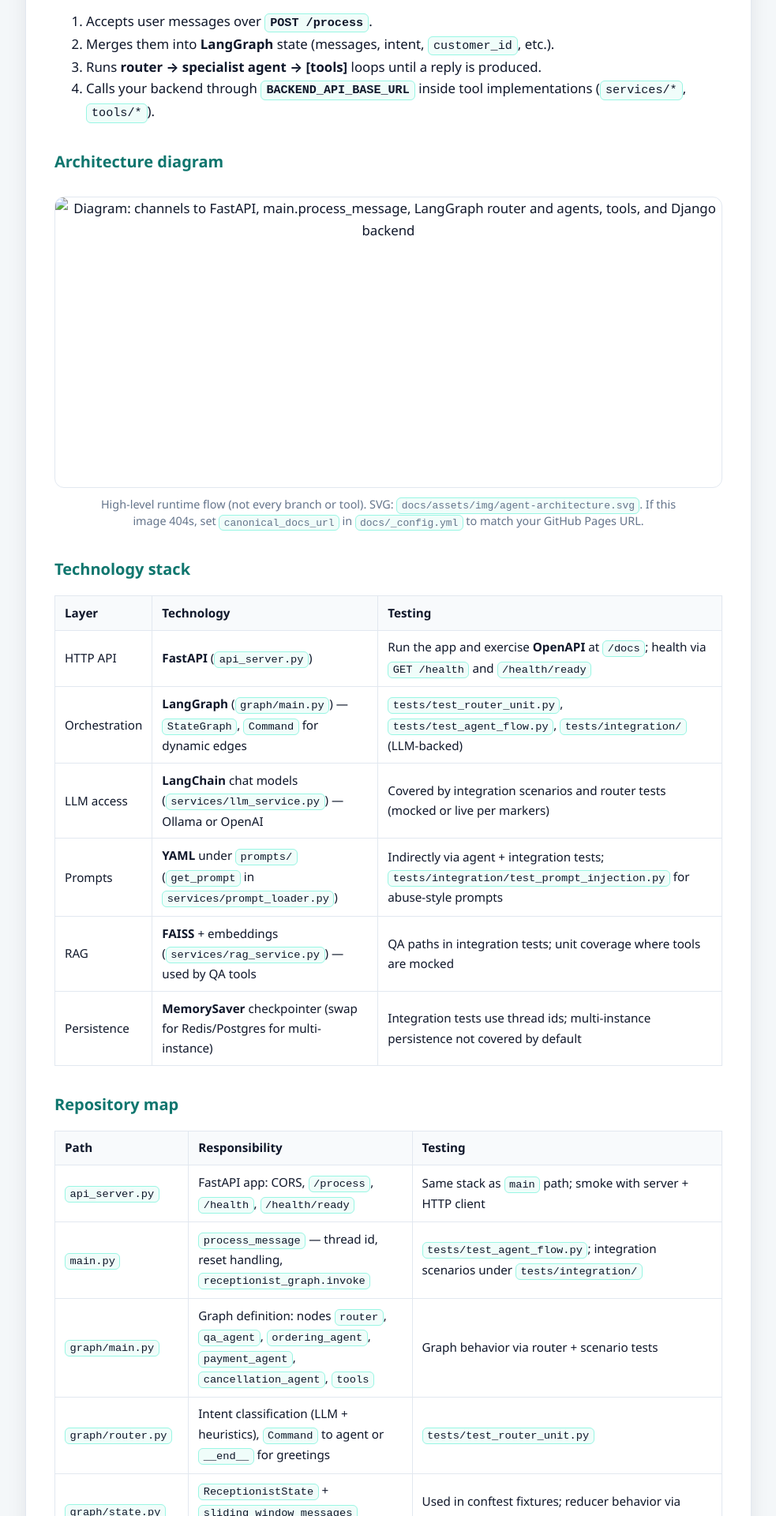
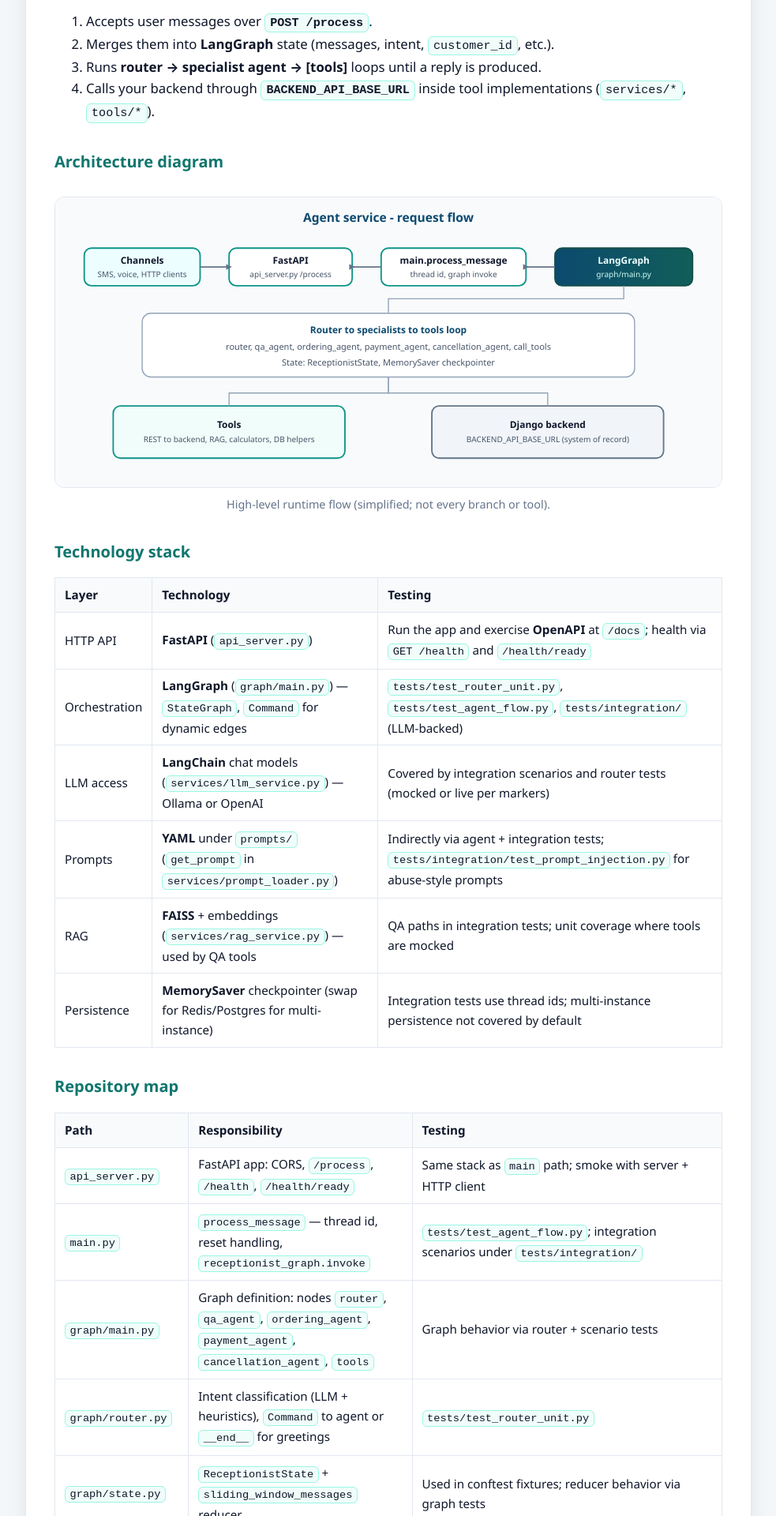
Before and after one commit to mmansoornano/ai_receptionist_agent, a Jekyll site: the page built from docs/architecture.md, in a window 1280 px wide. Shown: the part 420-2340 px from the top of the page at 79% size, without its empty margins (148-1131 px from the left). Built offline with Jekyll 4.4.1, drawn with Linux system fonts in a browser that asks for light colours.

Commit message:
Refactor architecture documentation to use inline SVG for improved accessibility
- Replaced the architecture diagram image with an inline SVG included from a separate HTML file, enhancing loading efficiency and reducing dependency on external image URLs.
- Updated GitHub Pages documentation to clarify the use of `canonical_docs_url` for navigation elements and architecture diagrams, ensuring consistent resolution across environments.
- Added new CSS styles for inline SVG figures to improve presentation and maintain responsive design.

```diff
--- /dev/null
+++ b/docs/_includes/agent-architecture-figure.html
@@ -0,0 +1,50 @@
+<figure class="doc-figure doc-figure--inline-svg">
+  <div class="doc-figure-svg" aria-label="Agent request flow from channels through FastAPI and LangGraph to tools and Django">
+    <svg xmlns="http://www.w3.org/2000/svg" viewBox="0 0 920 400" role="img">
+      <title>AI Receptionist Agent architecture</title>
+      <desc>Flow from channels through FastAPI and LangGraph to tools and the Django backend.</desc>
+      <defs>
+        <linearGradient id="ag-fig" x1="0%" y1="0%" x2="100%" y2="0%">
+          <stop offset="0%" stop-color="#0c4a6e"/>
+          <stop offset="100%" stop-color="#115e59"/>
+        </linearGradient>
+      </defs>
+      <rect x="0" y="0" width="920" height="400" fill="#f8fafc"/>
+      <text x="460" y="34" text-anchor="middle" font-family="Segoe UI,system-ui,sans-serif" font-size="17" font-weight="700" fill="#0c4a6e">Agent service - request flow</text>
+      <g font-family="Segoe UI,system-ui,sans-serif" font-size="13" fill="#0f172a">
+        <rect x="40" y="70" width="160" height="52" rx="10" fill="#ecfeff" stroke="#0d9488" stroke-width="2"/>
+        <text x="120" y="92" text-anchor="middle" font-weight="600">Channels</text>
+        <text x="120" y="110" text-anchor="middle" font-size="11" fill="#475569">SMS, voice, HTTP clients</text>
+        <rect x="240" y="70" width="170" height="52" rx="10" fill="#fff" stroke="#0d9488" stroke-width="2"/>
+        <text x="325" y="92" text-anchor="middle" font-weight="600">FastAPI</text>
+        <text x="325" y="110" text-anchor="middle" font-size="11" fill="#475569">api_server.py /process</text>
+        <rect x="450" y="70" width="200" height="52" rx="10" fill="#fff" stroke="#0d9488" stroke-width="2"/>
+        <text x="550" y="92" text-anchor="middle" font-weight="600">main.process_message</text>
+        <text x="550" y="110" text-anchor="middle" font-size="11" fill="#475569">thread id, graph invoke</text>
+        <rect x="690" y="70" width="190" height="52" rx="10" fill="url(#ag-fig)" stroke="#134e4a" stroke-width="2"/>
+        <text x="785" y="92" text-anchor="middle" font-weight="600" fill="#ecfeff">LangGraph</text>
+        <text x="785" y="110" text-anchor="middle" font-size="11" fill="#ccfbf1">graph/main.py</text>
+        <path d="M200 96 L240 96" stroke="#64748b" stroke-width="2"/>
+        <path d="M410 96 L450 96" stroke="#64748b" stroke-width="2"/>
+        <path d="M650 96 L690 96" stroke="#64748b" stroke-width="2"/>
+        <polygon points="236,92 244,96 236,100" fill="#64748b"/>
+        <polygon points="406,92 414,96 406,100" fill="#64748b"/>
+        <polygon points="646,92 654,96 646,100" fill="#64748b"/>
+        <rect x="120" y="160" width="680" height="88" rx="12" fill="#fff" stroke="#94a3b8" stroke-width="1.5"/>
+        <text x="460" y="188" text-anchor="middle" font-weight="600" fill="#0c4a6e">Router to specialists to tools loop</text>
+        <text x="460" y="210" text-anchor="middle" font-size="12" fill="#475569">router, qa_agent, ordering_agent, payment_agent, cancellation_agent, call_tools</text>
+        <text x="460" y="232" text-anchor="middle" font-size="12" fill="#475569">State: ReceptionistState, MemorySaver checkpointer</text>
+        <path d="M785 122 L785 140 L460 140 L460 160" stroke="#94a3b8" stroke-width="1.5" fill="none"/>
+        <rect x="80" y="288" width="320" height="72" rx="10" fill="#f0fdfa" stroke="#0d9488" stroke-width="2"/>
+        <text x="240" y="318" text-anchor="middle" font-weight="600">Tools</text>
+        <text x="240" y="338" text-anchor="middle" font-size="11" fill="#475569">REST to backend, RAG, calculators, DB helpers</text>
+        <rect x="520" y="288" width="320" height="72" rx="10" fill="#f1f5f9" stroke="#64748b" stroke-width="2"/>
+        <text x="680" y="318" text-anchor="middle" font-weight="600">Django backend</text>
+        <text x="680" y="338" text-anchor="middle" font-size="11" fill="#475569">BACKEND_API_BASE_URL (system of record)</text>
+        <path d="M460 248 L460 270 L240 270 L240 288" stroke="#94a3b8" stroke-width="1.5" fill="none"/>
+        <path d="M460 248 L460 270 L680 270 L680 288" stroke="#94a3b8" stroke-width="1.5" fill="none"/>
+      </g>
+    </svg>
+  </div>
+  <figcaption>High-level runtime flow (simplified; not every branch or tool).</figcaption>
+</figure>
--- a/docs/architecture.md
+++ b/docs/architecture.md
@@ -14,10 +14,7 @@
 
 ## Architecture diagram
 
-<figure class="doc-figure">
-  <img src="{{ site.canonical_docs_url }}/assets/img/agent-architecture.svg" width="920" height="400" alt="Diagram: channels to FastAPI, main.process_message, LangGraph router and agents, tools, and Django backend" loading="lazy" decoding="async" />
-  <figcaption>High-level runtime flow (not every branch or tool). SVG: <code>docs/assets/img/agent-architecture.svg</code>. If this image 404s, set <code>canonical_docs_url</code> in <code>docs/_config.yml</code> to match your GitHub Pages URL.</figcaption>
-</figure>
+{% include agent-architecture-figure.html %}
 
 ## Technology stack
 
--- a/docs/assets/css/docs.css
+++ b/docs/assets/css/docs.css
@@ -247,6 +247,17 @@
   background: var(--surface);
 }
 
+.doc-figure--inline-svg .doc-figure-svg svg {
+  display: block;
+  max-width: 100%;
+  width: min(100%, 920px);
+  height: auto;
+  margin: 0 auto;
+  border-radius: 12px;
+  border: 1px solid var(--border);
+  background: var(--surface);
+}
+
 .doc-figure figcaption {
   margin-top: 0.65rem;
   font-size: 0.9rem;
```
Also changed, not shown: docs/github-pages.md (+1 -1 lines), docs/assets/img/agent-architecture.svg (deleted).
